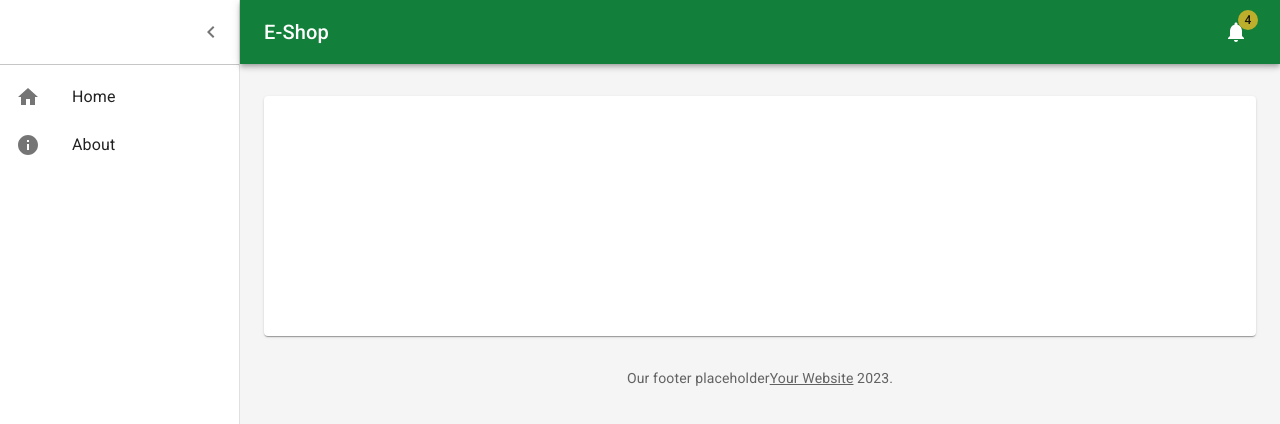
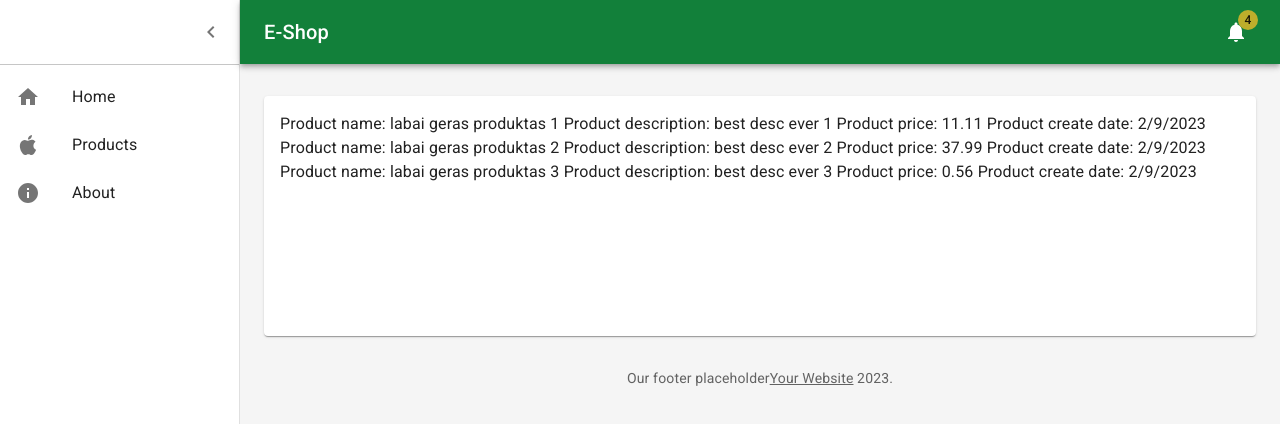
Before and after one commit to tsimonavicius/Spring-2023-02, a React (Create React App) app in the folder eshop-ui/: page /products in a window 1280 px wide. Shown: the top 424 px of the page. Built offline with nearby package versions, Linux system fonts and the light colour scheme.

Commit message:
10: added new menu item and basic dummy data to display a list

```diff
--- a/eshop-ui/src/components/dashboard/AppMainMenu.js
+++ b/eshop-ui/src/components/dashboard/AppMainMenu.js
@@ -1,10 +1,12 @@
 import * as React from 'react';
 import {Home, Info} from "@mui/icons-material";
+import AppleIcon from '@mui/icons-material/Apple';
 import MenuItem from "./MenuItem";
 
 export const AppMainMenu = (
     <>
         <MenuItem label="Home" link="/" icon={<Home/>}/>
+        <MenuItem label="Products" link="/products" icon={<AppleIcon/>}/>
         <MenuItem label="About" link="/about" icon={<Info/>}/>
     </>
 );
--- a/eshop-ui/src/components/dashboard/Pages.js
+++ b/eshop-ui/src/components/dashboard/Pages.js
@@ -1,11 +1,13 @@
 import {Route, Routes} from "react-router-dom";
 import Home from "../../pages/Home";
 import About from "../../pages/About";
+import Products from "../../pages/Products";
 
 const Pages = () => (
     <Routes>
         <Route path="/" element={<Home />}/>
         <Route path="/about" element={<About />}/>
+        <Route path="/products" element={<Products />}/>
     </Routes>
 )
 
--- a/eshop-ui/src/pages/Home.js
+++ b/eshop-ui/src/pages/Home.js
@@ -1,9 +1,11 @@
 import { Typography } from "@mui/material";
 
-const Home = () => (
-    <>
-        <Typography variant="h3" sx={{color: (theme) => theme.palette.myColors.colorOne}}>HOME PAGE!!!</Typography>
-    </>
-)
+const Home = () => {
+    return (
+        <>
+            <Typography variant="h3" sx={{color: (theme) => theme.palette.myColors.colorOne}}>HOME PAGE!!!</Typography>
+        </>
+    )
+}
 
 export default Home
--- /dev/null
+++ b/eshop-ui/src/pages/Products.js
@@ -0,0 +1,40 @@
+import * as React from "react";
+
+const allProducts_dummyData = [
+    {
+        name: "labai geras produktas 1",
+        description: "best desc ever 1",
+        price: 11.11,
+        addDate: new Date()
+    },
+    {
+        name: "labai geras produktas 2",
+        description: "best desc ever 2",
+        price: 37.99,
+        addDate: new Date()
+    },
+    {
+        name: "labai geras produktas 3",
+        description: "best desc ever 3",
+        price: 0.56,
+        addDate: new Date()
+    }
+]
+
+const Products = () => {
+
+    return (
+        <div>
+            {allProducts_dummyData.map((product, index) =>
+            <div>
+                <span>Product name: </span><span>{product.name} </span>
+                <span>Product description: </span><span>{product.description} </span>
+                <span>Product price: </span><span>{product.price} </span>
+                <span>Product create date: </span><span>{product.addDate.toLocaleDateString()}</span>
+            </div>
+            )}
+        </div>
+    )
+}
+
+export default Products;
```
Also changed, not shown: eshop-ui/src/components/dashboard/MenuItem.js (+7 -0 lines).
